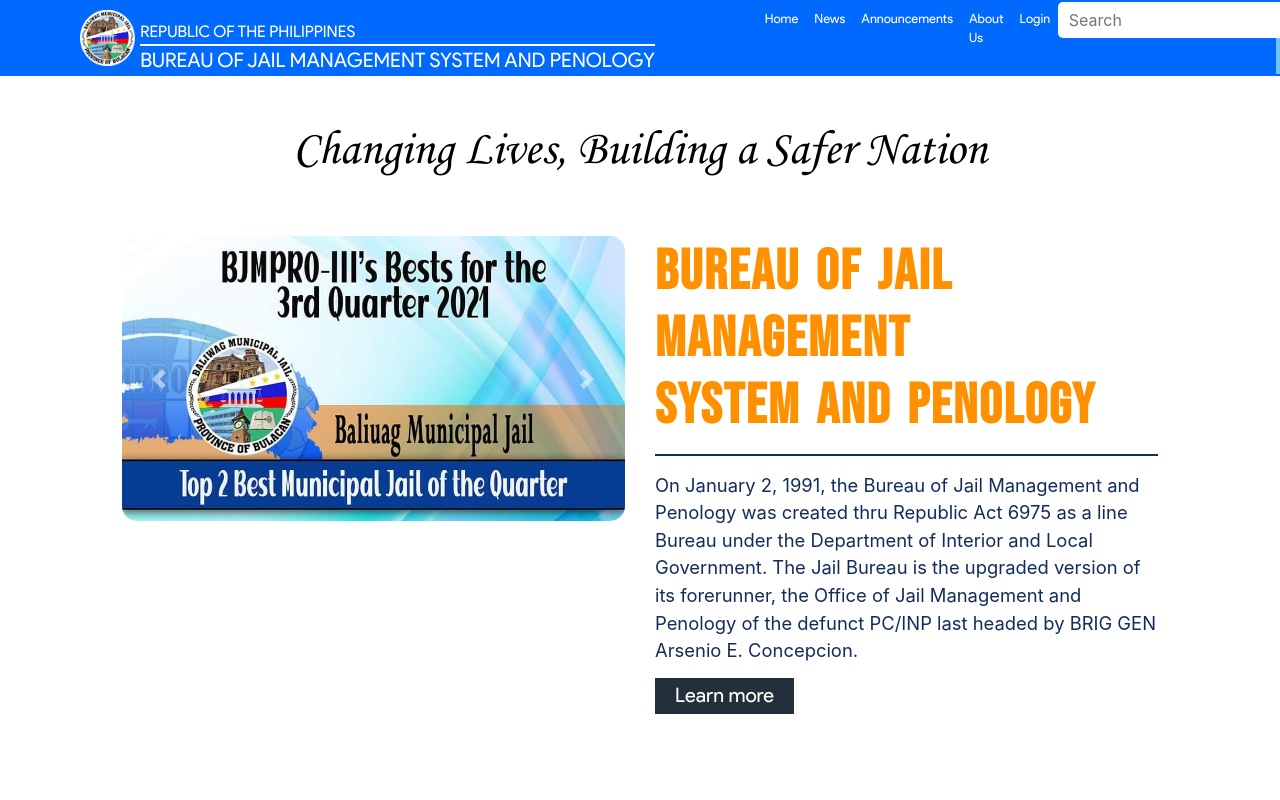
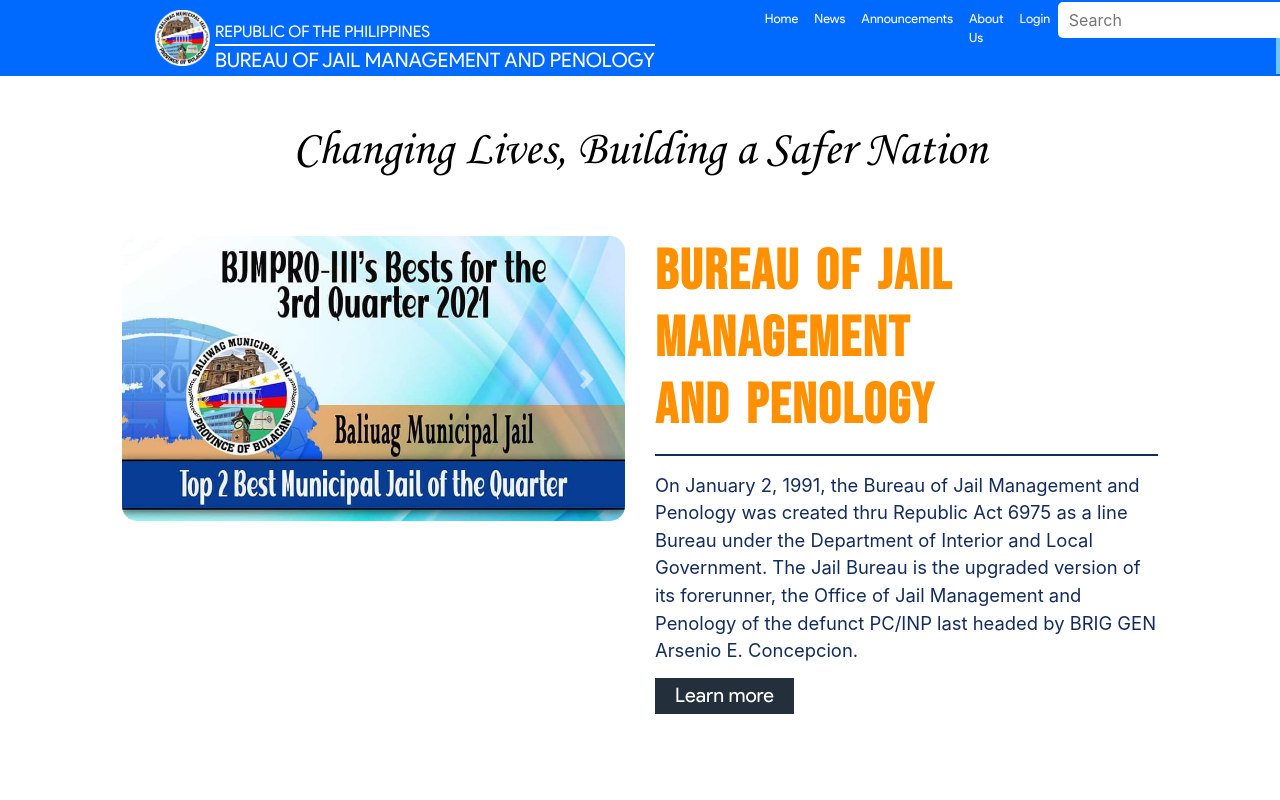
Before and after one commit to BJMP-2021/bjmpbaliwagmj, a plain HTML site: page index.html in a window 1280 px wide. Shown: the top 800 px of the page. Drawn offline with nearby package versions, Linux system fonts and the light colour scheme; files whose address does not match are found by name.

Commit message:
Update index.html

```diff
--- a/index.html
+++ b/index.html
@@ -36,7 +36,7 @@
 					<p class="Logo_Text">REPUBLIC OF THE PHILIPPINES</p>
 					<hr class="hrline" />
 					<p class="Logo_Text2">
-						BUREAU OF JAIL MANAGEMENT SYSTEM AND PENOLOGY
+						BUREAU OF JAIL MANAGEMENT AND PENOLOGY
 					</p>
 
 				</div>
@@ -159,7 +159,7 @@
 				<div class="col-md-5">
 					<p class="promo-title" data-aos="fade-right" data-aos-delay="200" data-aos-duration="1000">
 						BUREAU OF JAIL MANAGEMENT <br />
-						SYSTEM AND PENOLOGY
+						AND PENOLOGY
 					</p>
 					<hr class="hrline2" data-aos="fade-right" data-aos-delay="300" data-aos-duration="1000" />
 					<p class="paragraph1" data-aos="fade-right" data-aos-delay="400" data-aos-duration="1000">
```
